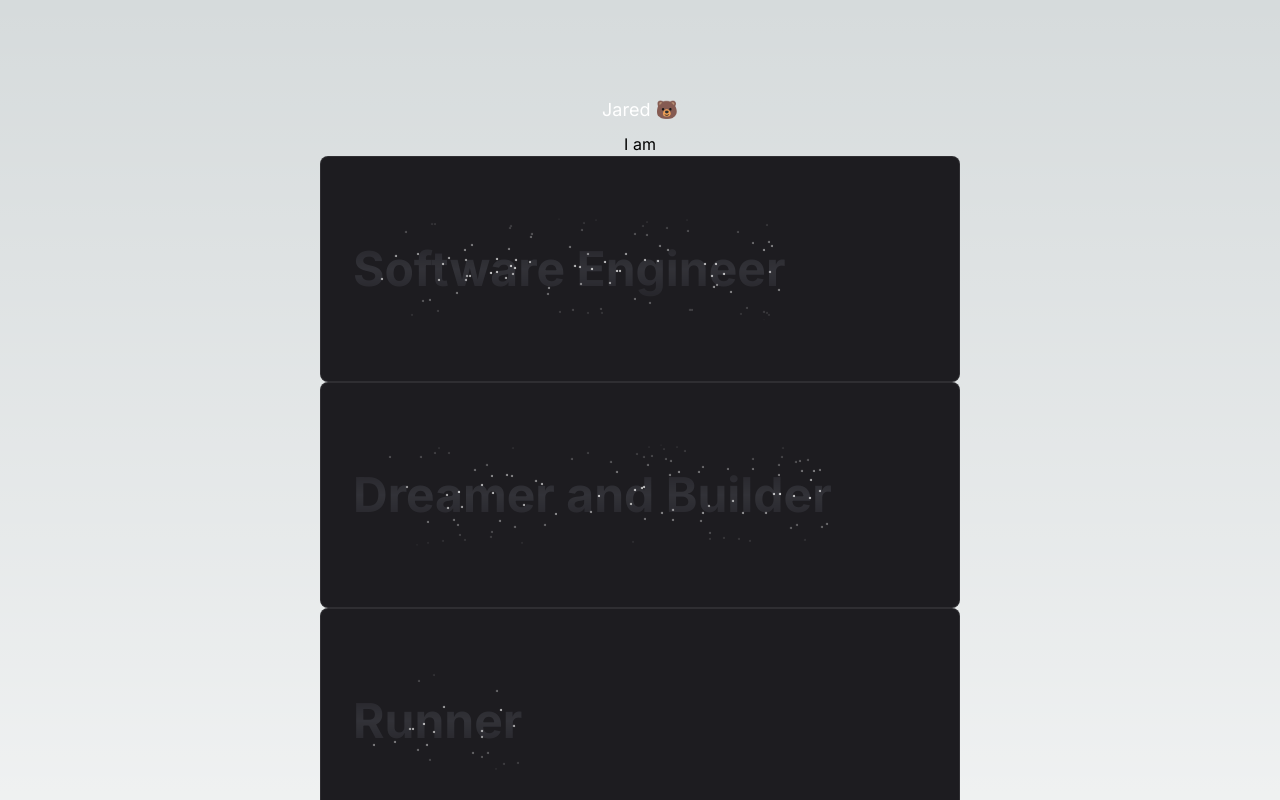
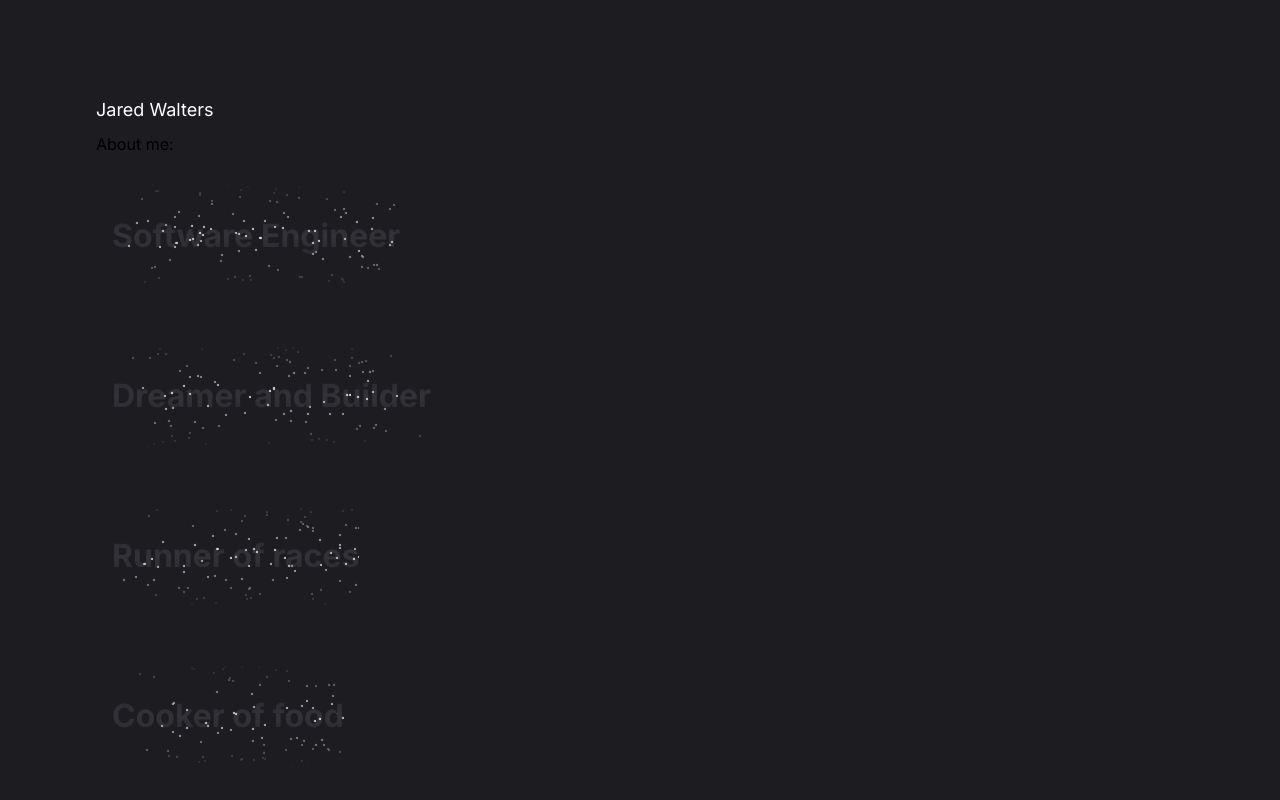
Before and after one commit to iamjaredwalters/jaredwalte.rs, a Next.js app: page / in a window 1280 px wide. Shown: the top 800 px of the page. Built offline with nearby package versions, Linux system fonts and the light colour scheme.

Commit message:
feat: little UI love

```diff
--- a/app/page.tsx
+++ b/app/page.tsx
@@ -2,9 +2,9 @@ import { TextRevealCard } from "@/components/ui/text-reveal-card";
 
 export default function Home() {
   return (
-    <main className="flex min-h-screen flex-col items-center justify-between p-24">
-      <h2 className="text-white text-lg mb-2">Jared 🐻</h2>
-      <h3>I am</h3>
+    <main className="bg-[#1d1c20] flex min-h-screen flex-col justify-between p-24">
+      <h2 className="text-white text-lg mb-2">Jared Walters</h2>
+      <h3>About me:</h3>
       <TextRevealCard
         text="Software Engineer"
         revealText="Insatiably Curious"
@@ -13,8 +13,8 @@ export default function Home() {
         text="Dreamer and Builder"
         revealText="Husband and Father"
       />
-      <TextRevealCard text="Runner" revealText="Reader" />
-      <TextRevealCard text="Cooker of food" revealText="Barbecuer of sorts" />
+      <TextRevealCard text="Runner of races" revealText="Reader of books" />
+      <TextRevealCard text="Cooker of food" revealText="BBQer of sorts" />
       <p>Find me:</p>
       <ul>
         <li>
@@ -27,7 +27,7 @@ export default function Home() {
           <a href="https://www.linkedin.com/in/jaredwalters/">LinkedIn</a>
         </li>
       </ul>
-      <p>Reach me:</p>
+      <p>Call me:</p>
       <ul>
         <li>
           <a href="mailto:me@jaredwalte.rs">Email</a>
--- a/components/ui/text-reveal-card.tsx
+++ b/components/ui/text-reveal-card.tsx
@@ -56,13 +56,13 @@ export const TextRevealCard = ({
       onMouseMove={mouseMoveHandler}
       ref={cardRef}
       className={cn(
-        "bg-[#1d1c20] border border-white/[0.08] w-[40rem] rounded-lg p-8 relative overflow-hidden",
+        "bg-[#1d1c20]  w-[22rem] rounded-lg px-4 relative overflow-hidden",
         className
       )}
     >
       {children}
 
-      <div className="h-40  relative flex items-center overflow-hidden">
+      <div className="h-40 relative flex items-center overflow-hidden">
         <motion.div
           style={{
             width: "100%",
@@ -84,7 +84,7 @@ export const TextRevealCard = ({
             style={{
               textShadow: "4px 4px 15px rgba(0,0,0,0.5)",
             }}
-            className="text-base sm:text-[3rem] py-10 font-bold text-white bg-clip-text text-transparent bg-gradient-to-b from-white to-neutral-300"
+            className="text-base sm:text-[2rem] py-10 font-bold text-white bg-clip-text text-transparent bg-gradient-to-b from-white to-neutral-300"
           >
             {revealText}
           </p>
@@ -100,7 +100,7 @@ export const TextRevealCard = ({
         ></motion.div>
 
         <div className=" overflow-hidden [mask-image:linear-gradient(to_bottom,transparent,white,transparent)]">
-          <p className="text-base sm:text-[3rem] py-10 font-bold bg-clip-text text-transparent bg-[#323238]">
+          <p className="text-base sm:text-[2rem] py-10 font-bold bg-clip-text text-transparent bg-[#323238]">
             {text}
           </p>
           <MemoizedStars />
```
